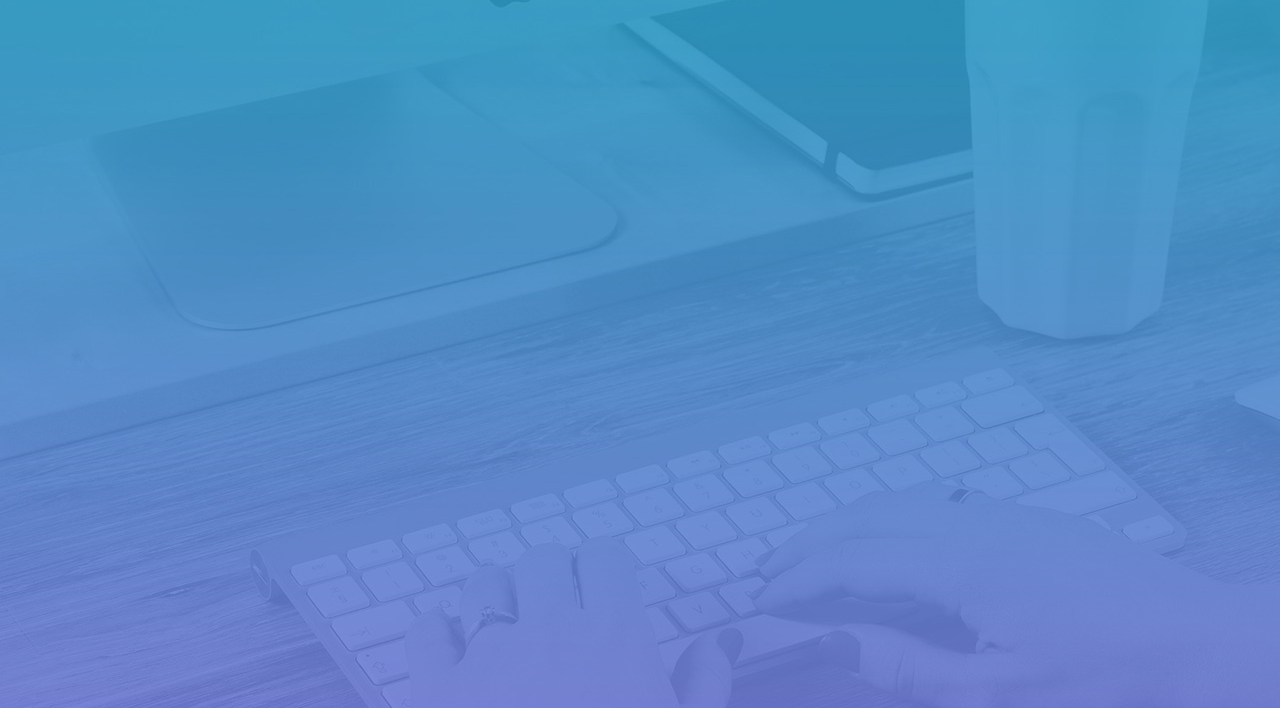
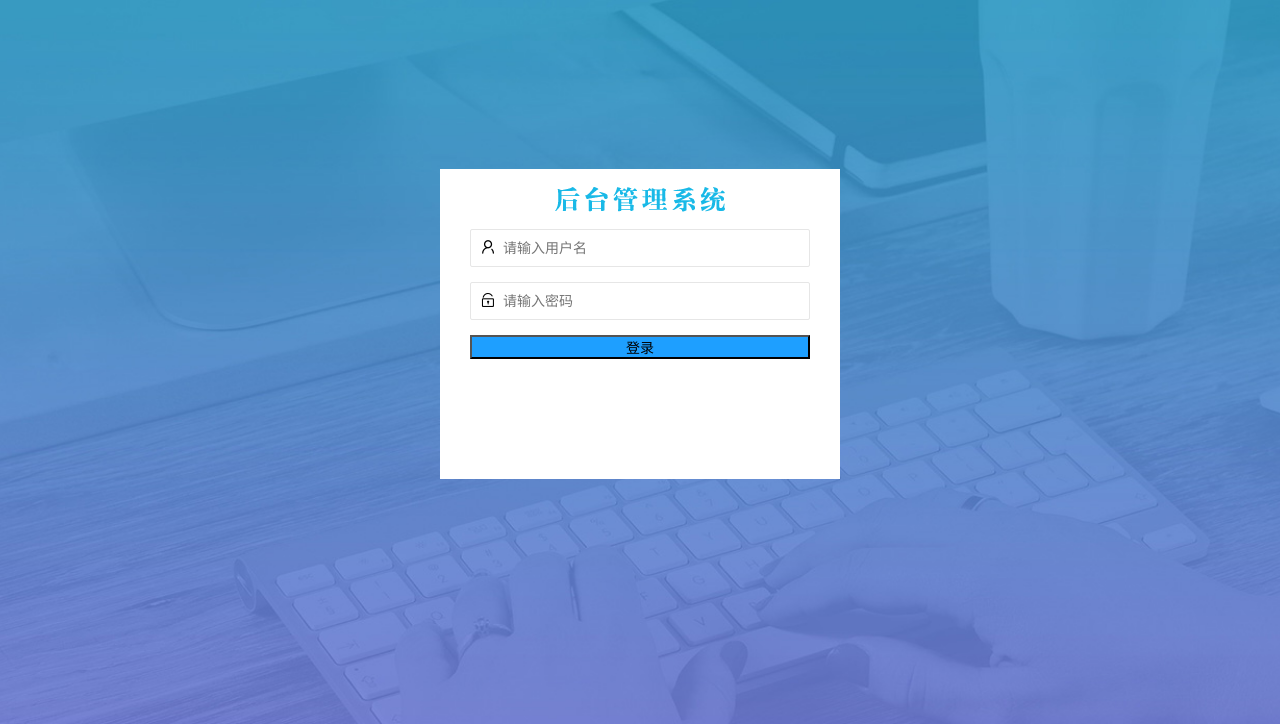
Before and after one commit to zhaoshuaichen/bigevent, a plain HTML site: page login.html in a window 1280 px wide. Shown: the part 76-800 px from the top of the page. Drawn offline with Linux system fonts and the light colour scheme.

Commit message:
添加了一些样式

```diff
--- /dev/null
+++ b/assets/css/login.less
@@ -0,0 +1,45 @@
+body,html{
+    margin: 0;
+    padding: 0;
+    background: url(/assets/images/login_bg.jpg) no-repeat center;
+    width: 100%;
+    height: 100%;
+    background-size: cover;
+}
+.box {
+    width: 400px;
+    height: 310px;
+    background: #fff;
+    position: absolute;
+    left: 50%;
+    top: 50%;
+    transform: translate(-50%, -50%);
+}
+.title {
+    height: 60px;
+    background: url(/assets/images/login_title.png) no-repeat center;
+}
+.layui-form {
+    padding: 0 30px;
+}
+.layui-from-item {
+    position: relative;
+}
+.layui-input {
+    padding-left: 32px;
+    margin-bottom: 15px;
+}
+.layui-icon {
+    position: absolute;
+    left: 10px;
+    top: 10px;
+    font-size: 16px;
+    font-style: normal;
+    -webkit-font-smoothing: antialiased;
+    font-family: layui-icon !important;
+}
+.layui-btn {
+    display: inline-block;
+    height: 38px;
+    line-height: 38px;
+}
--- a/login.html
+++ b/login.html
@@ -11,7 +11,27 @@
 
 <body>
     <div class="layui-main">
-
+        <img src="/assets/images/logo.png">
+    </div>
+    <div class="box">
+        <div class="title"></div>
+        <div class="login">
+            <form class="layui-form" id="form_login">
+                <div class="layui-from-item">
+                    <i class="layui-icon layui-icon-username"></i>
+                    <input type="text" name="username" required lay-verify="required" placeholder="请输入用户名"
+                        autocomplete="off" class="layui-input">
+                </div>
+                <div class="layui-from-item">
+                    <i class="layui-icon layui-icon-password"></i>
+                    <input type="password" name="password" required lay-verify="required|pwd" placeholder="请输入密码"
+                        autocomplete="off" class="layui-input">
+                </div>
+                <div class="layui-form-item">
+                    <button class="lay-btn layui-btn-fluid layui-btn-normal" lay-submit>登录</button>
+                </div>
+            </form>
+        </div>
     </div>
 </body>
 
```
Also changed, not shown: assets/css/login.css.
